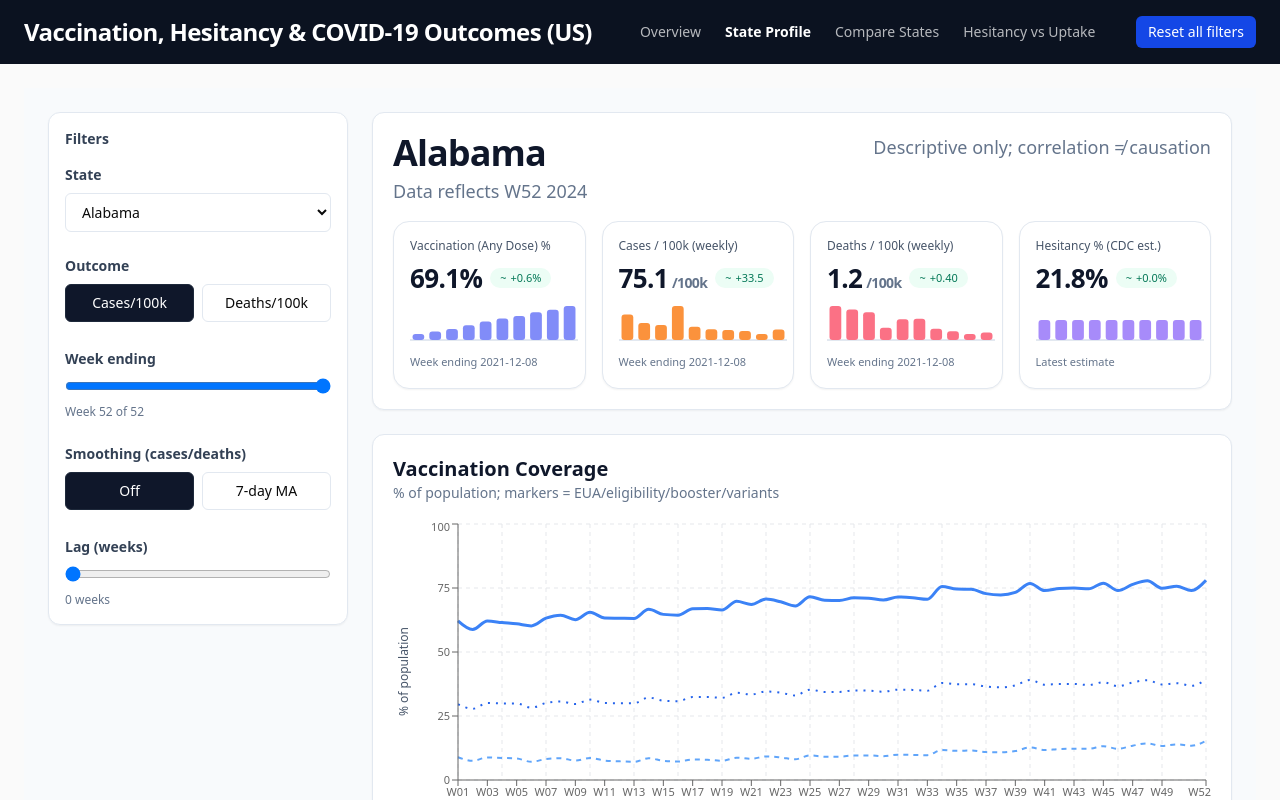
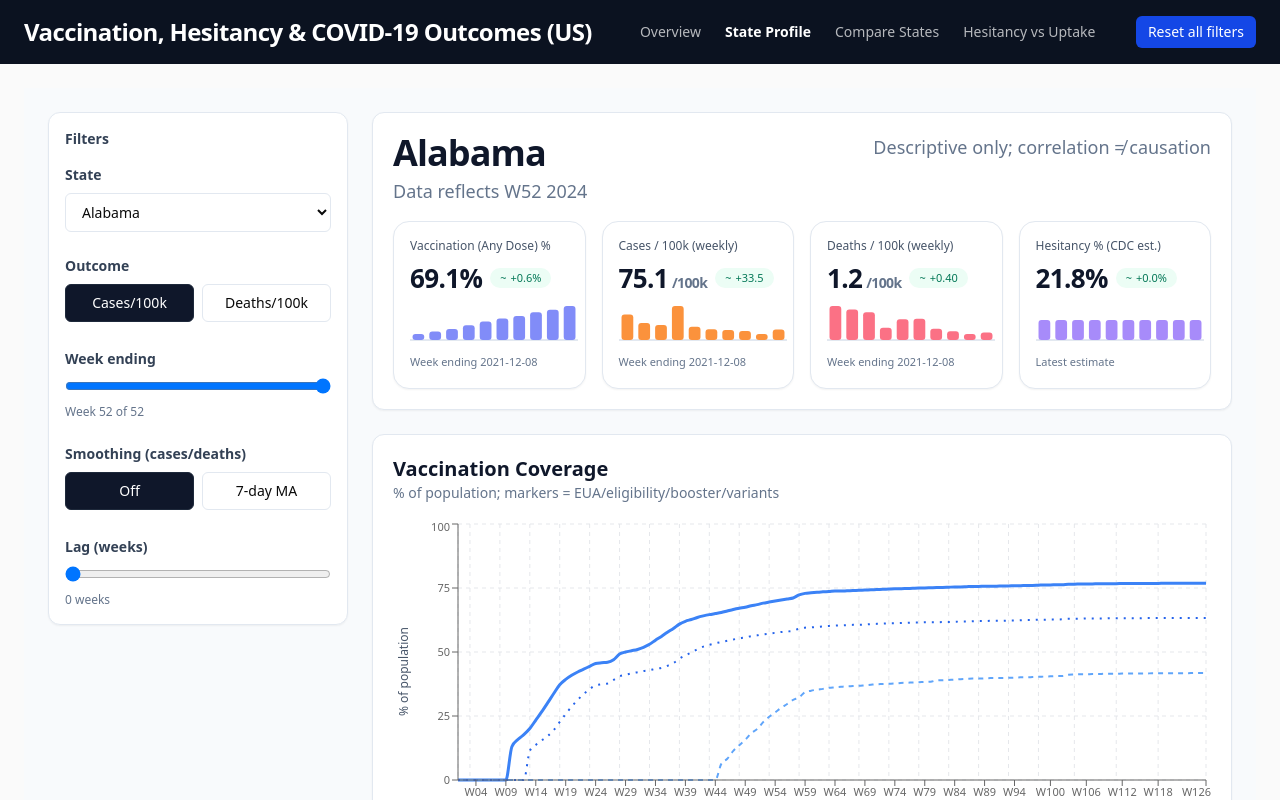
Before and after one commit to Burned357Waffles/CSC-805-Group-Visualization-Project, a React (Vite) app: page / in a window 1280 px wide. Both pictures are taken after a click on the button "State Profile". Shown: the top 800 px of the page. Built offline with nearby package versions, Linux system fonts and the light colour scheme.

Commit message:
Use real state_week data in StateProfile charts

```diff
--- a/src/StateProfile.tsx
+++ b/src/StateProfile.tsx
@@ -12,11 +12,11 @@ import {
   Scatter,
 } from "recharts";
 import { US_STATES_50, STATE_NAME_TO_USPS, State50 } from "./lib/usStates";
-import { MOCK_NATIONAL_TIMELINE } from "./lib/mock";
 import { cn } from "./lib/utils";
 import { Sparkline } from "./components/ui/chart"; // tiny bars like Overview
-import { useKpis, useNationalTimeline } from "./lib/data";
+import { useKpis, useNationalTimeline, useStateSeries } from "./lib/data";
 import type { KpiCard as KpiDatum } from "./lib/types";
+import type { StateSeriesPoint } from "./lib/data";
 
 /* -------------------------------------------------------------
    Helpers: synthesize per-state series from national mock data
@@ -25,7 +25,7 @@ import type { KpiCard as KpiDatum } from "./lib/types";
 
    type SeriesPoint = {
     weekLabel: string;              // e.g., "W01"
-  weekIndex: number;              // 1..52
+    weekIndex: number;              // 1..N
     cases_per_100k: number;
     deaths_per_100k: number;
     vaccination_any_pct: number;
@@ -140,11 +140,31 @@ export default function StateProfile() {
     // Real national timeline (for ISO week mapping)
     const { data: nat } = useNationalTimeline();
 
-  // Synthetic per-state series still power the charts for now
-  const series = useMemo(() => genStateSeries(selectedState), [selectedState]);
+    // Map full state name -> USPS (for KPIs + series hook)
+    const stateUsps = STATE_NAME_TO_USPS[selectedState] ?? undefined;
 
-  // Map full state name -> USPS to feed the KPI hook
-  const stateUsps = STATE_NAME_TO_USPS[selectedState] ?? undefined;
+    // Real per-state weekly series from state_week data
+    const { byState: seriesByUsps } = useStateSeries(
+      stateUsps ? [stateUsps] : []
+    );
+
+    const series = useMemo<SeriesPoint[]>(() => {
+      if (!stateUsps || !seriesByUsps) return [];
+      const src = seriesByUsps[stateUsps];
+      if (!src) return [];
+
+      return src.map((p: StateSeriesPoint) => ({
+        weekLabel: toWeekLabel(p.weekIndex),
+        weekIndex: p.weekIndex,
+        cases_per_100k: p.cases_per_100k,
+        deaths_per_100k: p.deaths_per_100k,
+        vaccination_any_pct: p.vaccination_any_pct,
+        vaccination_primary_pct: p.vaccination_primary_pct,
+        vaccination_booster_pct: p.vaccination_booster_pct,
+        hesitancy_pct: p.hesitancy_pct,
+      }));
+    }, [stateUsps, seriesByUsps]);
+
 
   // Clamp the chosen week to the available national weeks
   const natLength = nat?.length ?? 52;
```
Lines whose indentation alone changed are shown as unchanged.
